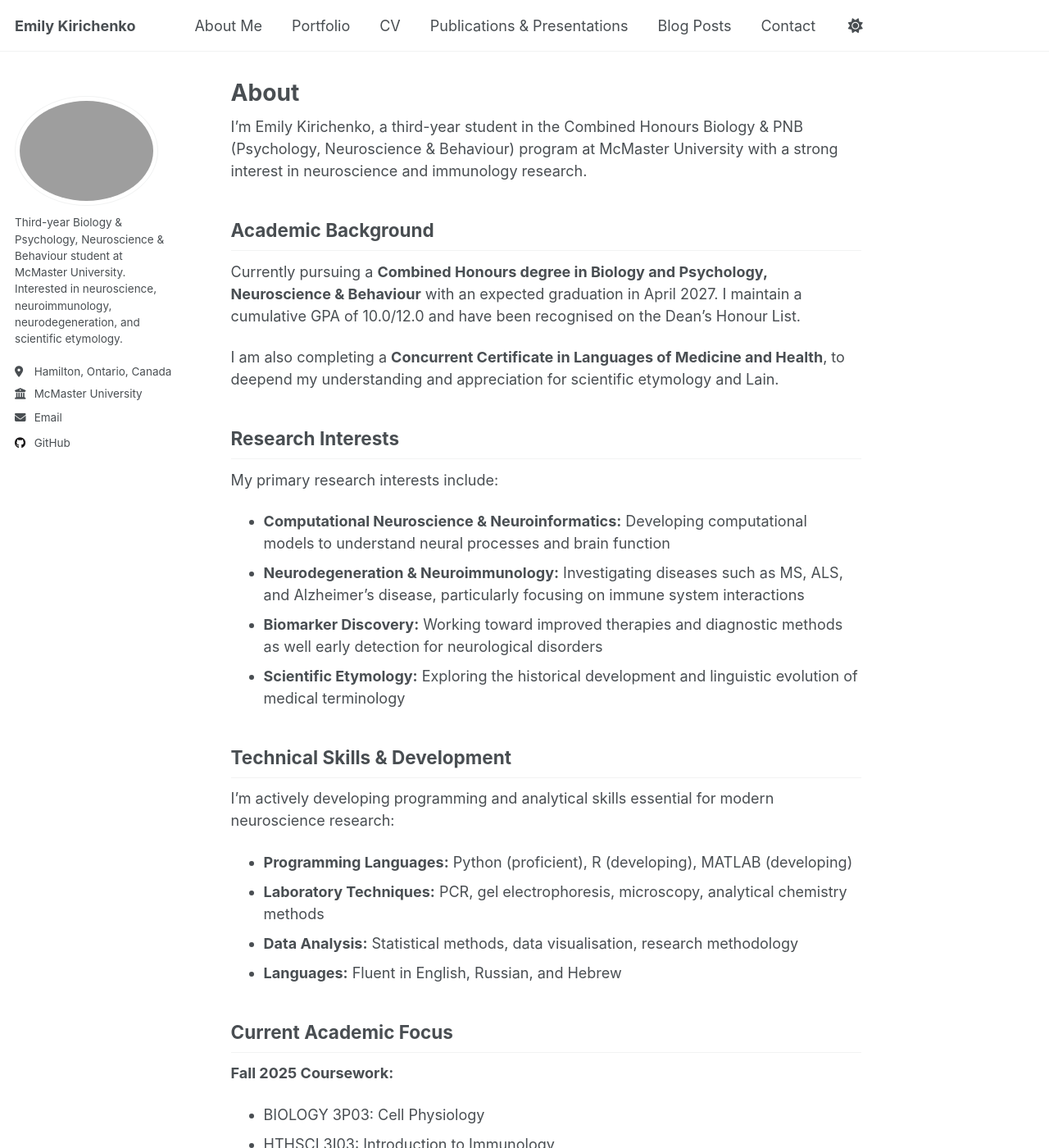
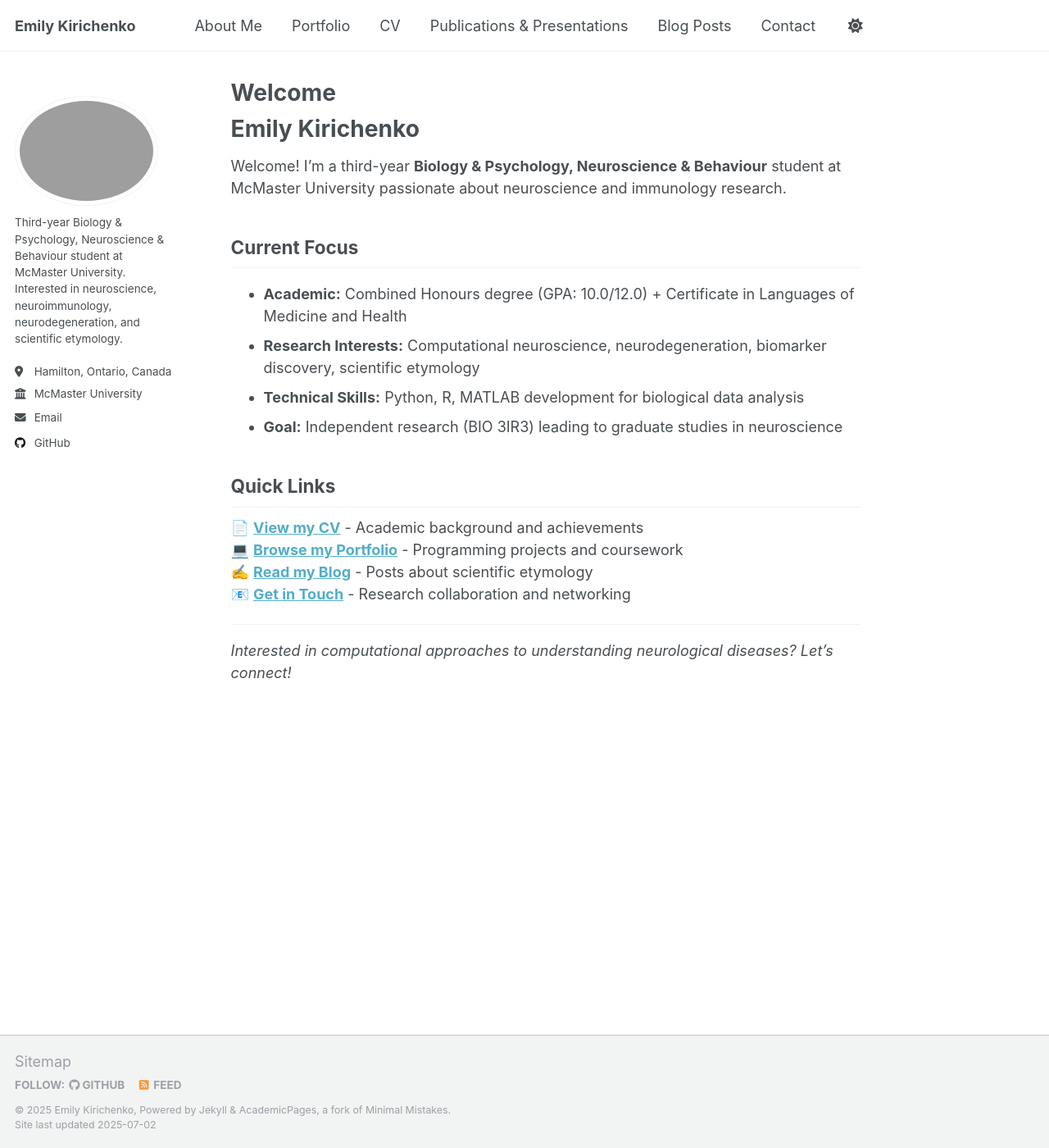
Before and after one commit to emkirichenko/emkirichenko.github.io, a Jekyll site: the page built from _pages/about.md, in a window 1280 px wide and 1400 px high. Shown: the whole window at 82% size. Built offline with Jekyll 4.4.1, drawn with Linux system fonts in a browser that asks for light colours; a script that is not in the unit is left out; some of the changed text lies outside the part shown.

Commit message:
Update about.md

```diff
--- a/_pages/about.md
+++ b/_pages/about.md
@@ -1,54 +1,30 @@
 ---
 permalink: /
-title: "About"
+title: "Welcome"
 author_profile: true
 redirect_from:
   - /about/
   - /about.html
 ---
 
+# Emily Kirichenko
 
-I'm Emily Kirichenko, a third-year student in the Combined Honours Biology & PNB (Psychology, Neuroscience & Behaviour) program at McMaster University with a strong interest in neuroscience and immunology research.
+Welcome! I'm a third-year **Biology & Psychology, Neuroscience & Behaviour** student at McMaster University passionate about neuroscience and immunology research.
 
-## Academic Background
+## Current Focus
 
-Currently pursuing a **Combined Honours degree in Biology and Psychology, Neuroscience & Behaviour** with an expected graduation in April 2027. I maintain a cumulative GPA of 10.0/12.0 and have been recognised on the Dean's Honour List.
+- **Academic:** Combined Honours degree (GPA: 10.0/12.0) + Certificate in Languages of Medicine and Health
+- **Research Interests:** Computational neuroscience, neurodegeneration, biomarker discovery, scientific etymology
+- **Technical Skills:** Python, R, MATLAB development for biological data analysis
+- **Goal:** Independent research (BIO 3IR3) leading to graduate studies in neuroscience
 
-I am also completing a **Concurrent Certificate in Languages of Medicine and Health**, to deepend my understanding and appreciation for scientific etymology and Lain.
+## Quick Links
 
-## Research Interests
-
-My primary research interests include:
-
-- **Computational Neuroscience & Neuroinformatics:** Developing computational models to understand neural processes and brain function
-- **Neurodegeneration & Neuroimmunology:** Investigating diseases such as MS, ALS, and Alzheimer's disease, particularly focusing on immune system interactions
-- **Biomarker Discovery:** Working toward improved therapies and diagnostic methods as well early detection for neurological disorders
-- **Scientific Etymology:** Exploring the historical development and linguistic evolution of medical terminology
-
-## Technical Skills & Development
-
-I'm actively developing programming and analytical skills essential for modern neuroscience research:
-
-- **Programming Languages:** Python (proficient), R (developing), MATLAB (developing)
-- **Laboratory Techniques:** PCR, gel electrophoresis, microscopy, analytical chemistry methods
-- **Data Analysis:** Statistical methods, data visualisation, research methodology
-- **Languages:** Fluent in English, Russian, and Hebrew
-
-## Current Academic Focus
-
-**Fall 2025 Coursework:**
-- BIOLOGY 3P03: Cell Physiology
-- HTHSCI 3I03: Introduction to Immunology
-- HTHSCI 3K03: Principles of Virology
-- PNB 3A03: Neuroimaging
-- PNB 3XE3: Inferential Statistics & Research Methods
-
-## Looking Forward
-
-I'm currently preparing for independent research opportunities through BIO 3IR3 and planning for graduate studies in neuroscience. My goal is to contribute to the understanding of diseases of the central and peripheral nervous system through computational approaches and biomarker research.
-
-Beyond academics, I'm passionate about linguistics, video-gaming, and reading.
+📄 **[View my CV](/cv/)** - Academic background and achievements
+💻 **[Browse my Portfolio](/portfolio/)** - Programming projects and coursework
+✍️ **[Read my Blog](/year-archive/)** - Posts about scientific etymology
+📧 **[Get in Touch](/contact/)** - Research collaboration and networking
 
 ---
 
-*Feel free to explore my [CV](/cv/), [portfolio](/portfolio/) of programming projects, and [blog posts](/year-archive/) about scientific etymology.*
+*Interested in computational approaches to understanding neurological diseases? Let's connect!*
```
